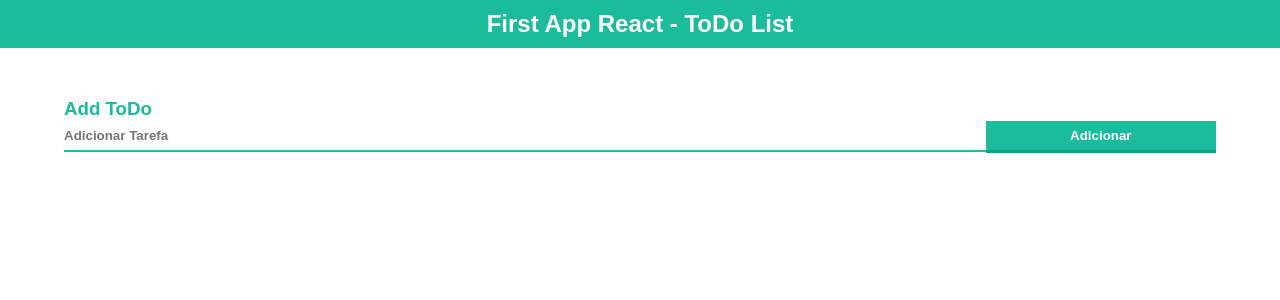
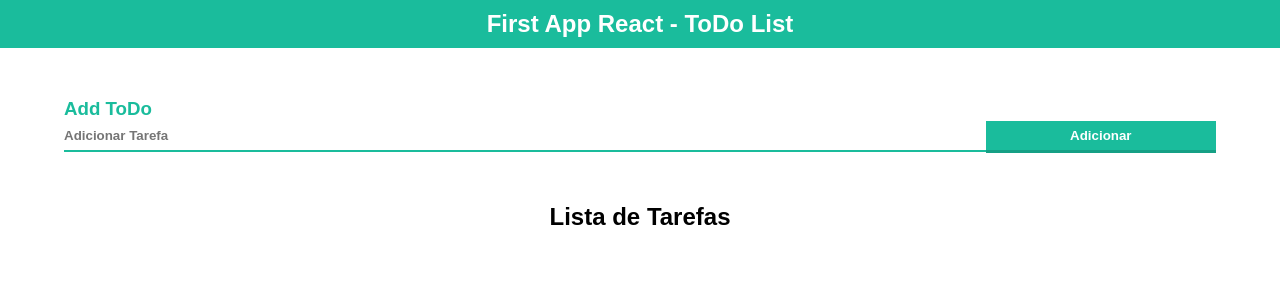
Before and after one commit to mariolucasdev/react, a React (Create React App) app in the folder application/: page / in a window 1280 px wide. Shown: the top 300 px of the page. Built offline with nearby package versions, Linux system fonts and the light colour scheme.

Commit message:
add component Contentitens child Content

```diff
--- a/application/src/components/Content/Content.js
+++ b/application/src/components/Content/Content.js
@@ -2,11 +2,15 @@ import React from 'react';
 import './Content.css';
 
 import Form from './Form/Form';
+import ContentItens from './ContentItens/ContentItens';
 
 class Content extends React.Component {
     render(){
         return(
-            <Form/>
+            <div>
+                <Form/>
+                <ContentItens/>
+            </div>
         );
     }
 }
--- /dev/null
+++ b/application/src/components/Content/ContentItens/ContentItens.js
@@ -0,0 +1,14 @@
+import React from 'react';
+import './ContentItens.css';
+
+class ContentItens extends React.Component{
+    render(){
+        return(
+            <div>
+                <h2>Lista de Tarefas</h2>
+            </div>
+        );
+    }
+}
+
+export default ContentItens;
```
Also changed, not shown: application/src/components/Content/ContentItens/ContentItens.css (added).
